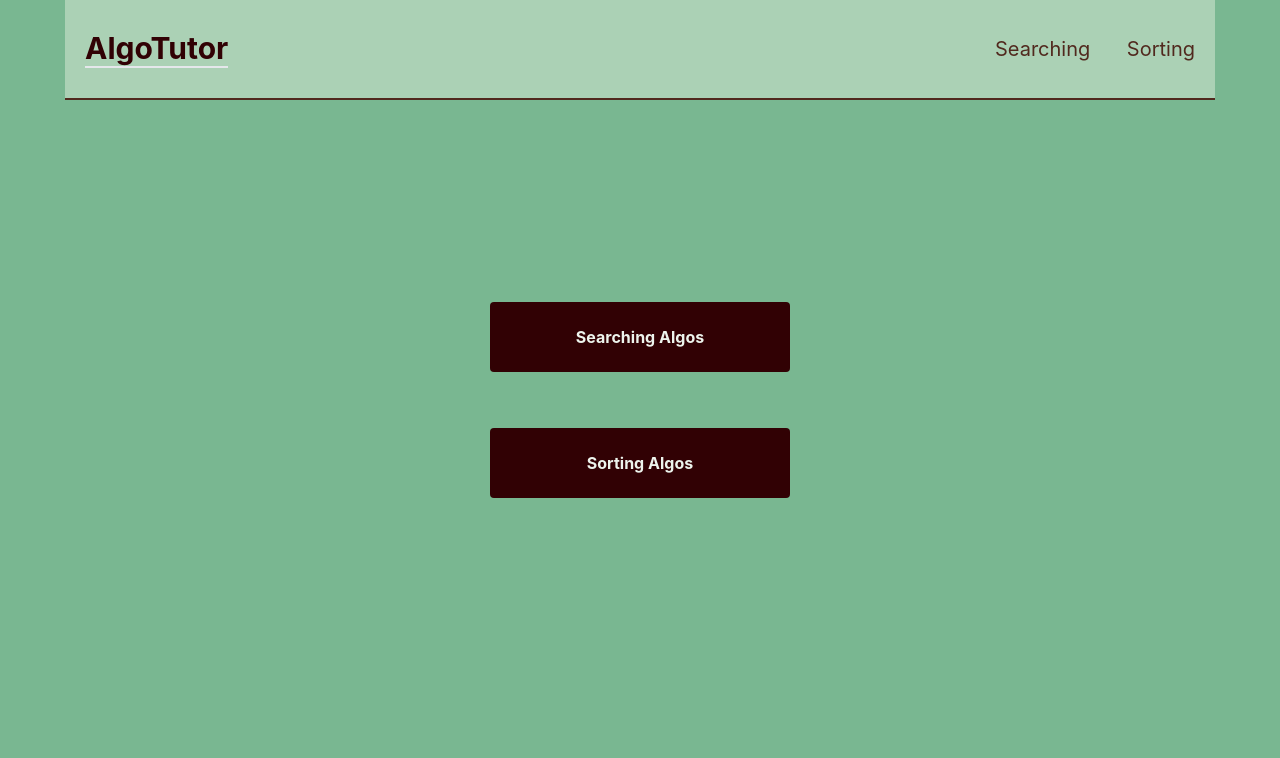
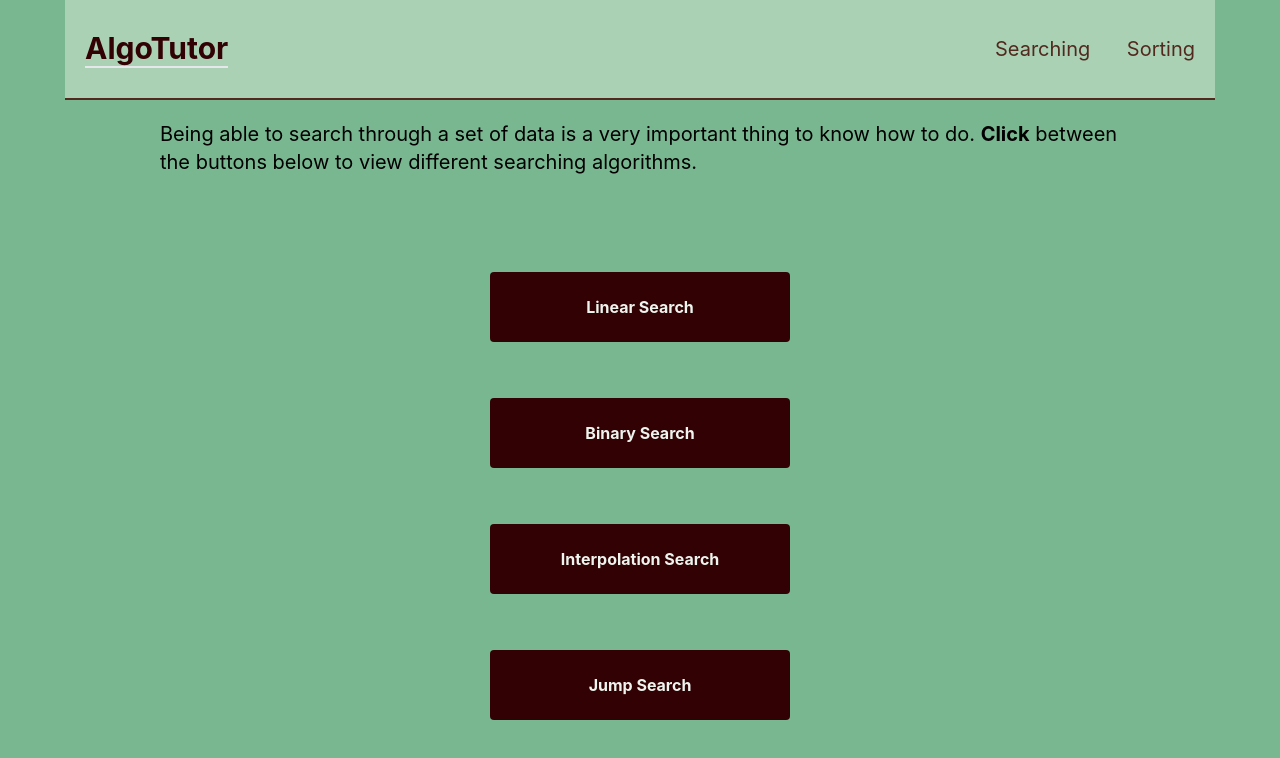
Before and after one commit to DelaurierDev/algoTutor, a React (Create React App) app in the folder client/: page /searching in a window 1280 px wide. Shown: the top 758 px of the page. Built offline with nearby package versions, Linux system fonts and the light colour scheme.

Commit message:
Styling some of the searching page

```diff
--- a/client/src/pages/Searching.jsx
+++ b/client/src/pages/Searching.jsx
@@ -6,12 +6,21 @@ const Searching = () => {
   return (
     <div>
       <Navbar/>
+      <div className='p-5 text-xl w-[80%] mx-auto max-w-[1000px]'>
+        <p>Being able to search through a set of data is a very important thing to know how to do.  <strong>Click</strong> between the buttons below to view different searching algorithms.</p>
+      </div>
       <div className='h-[600px] flex flex-col items-center justify-center '>
         <Link to ="/searching" >
-          <button className='h-[70px] w-[300px] bg-[#310104] font-bold rounded text-[#edf4ed] my-7'>Searching Algos</button>
+          <button className='h-[70px] w-[300px] bg-[#310104] font-bold rounded text-[#edf4ed] my-7'>Linear Search</button>
         </Link>
         <Link to ="/sorting" >
-          <button className='h-[70px] w-[300px] bg-[#310104] font-bold rounded text-[#edf4ed] my-7'>Sorting Algos</button>
+          <button className='h-[70px] w-[300px] bg-[#310104] font-bold rounded text-[#edf4ed] my-7'>Binary Search</button>
+        </Link>
+        <Link to ="/sorting" >
+          <button className='h-[70px] w-[300px] bg-[#310104] font-bold rounded text-[#edf4ed] my-7'>Interpolation Search</button>
+        </Link>
+        <Link to ="/sorting" >
+          <button className='h-[70px] w-[300px] bg-[#310104] font-bold rounded text-[#edf4ed] my-7'>Jump Search</button>
         </Link>
         </div>
 
```
